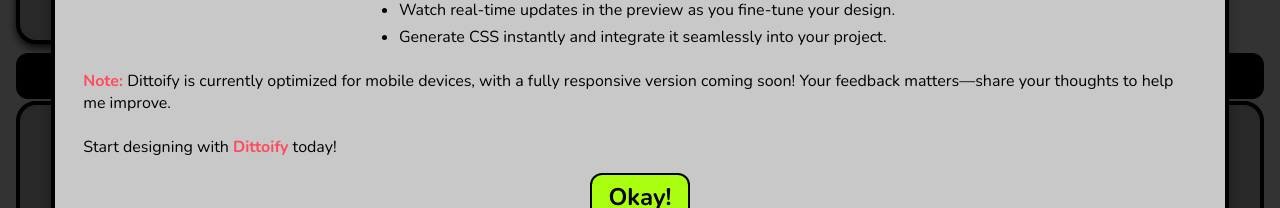
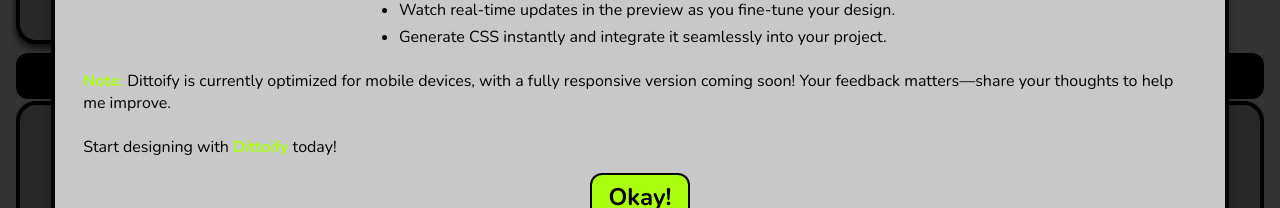
Before and after one commit to srikanth9x/bytecanvas, a plain HTML site: page index.html in a window 1280 px wide. Shown: the part 363-571 px from the top of the page. Drawn offline with nearby package versions, Linux system fonts and the light colour scheme; a web font is replaced by a local one.

Commit message:
Update style.css

```diff
--- a/style.css
+++ b/style.css
@@ -362,7 +362,7 @@ a:hover {
 }
 
 .popup-content b {
-  color: #ff4b5c;
+  color: var(--accent);
 }
 
 .popup-content ul {
```
